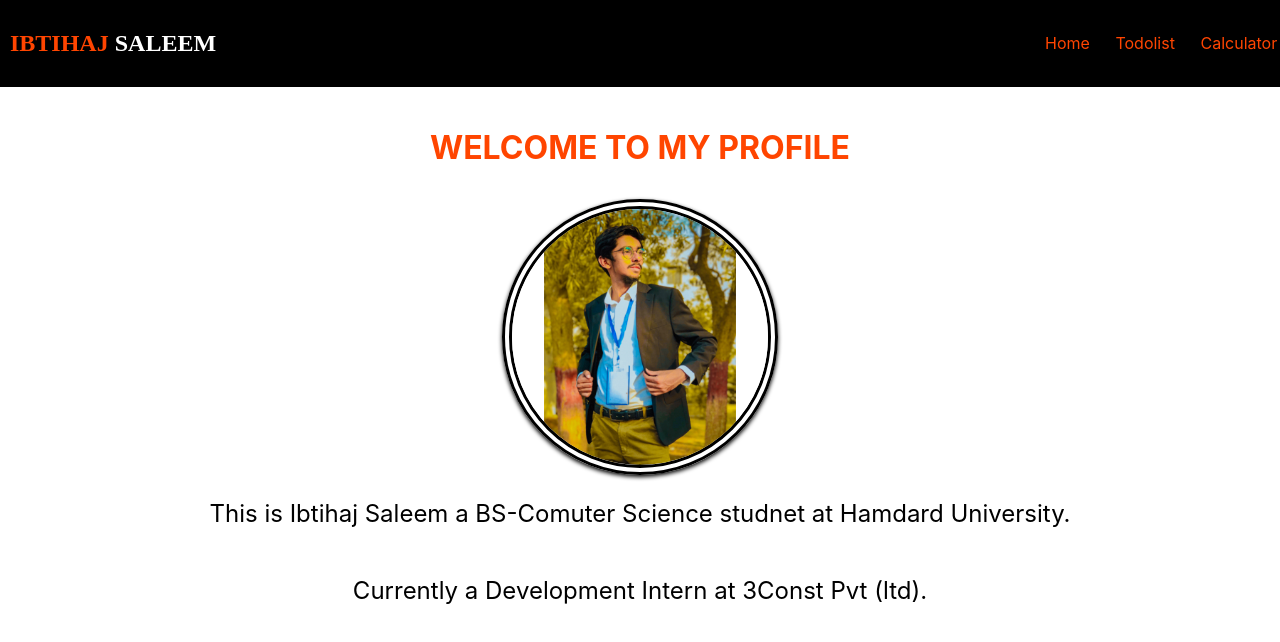
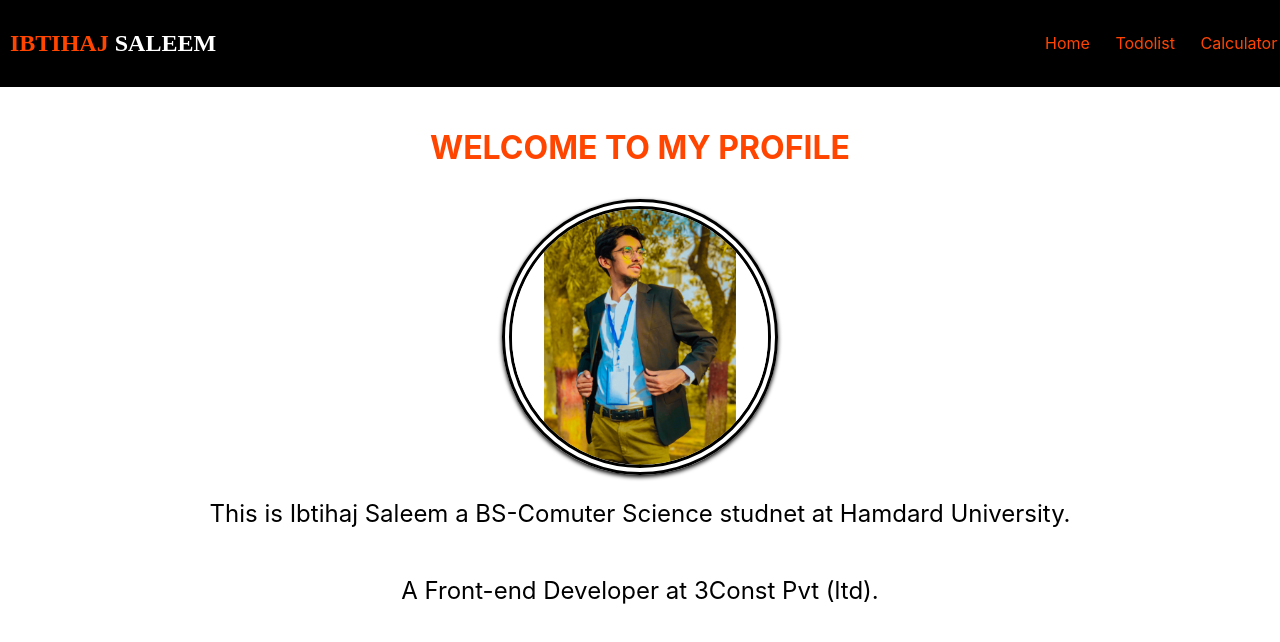
Before and after one commit to ibtihaj1234/Portfolio, a React (Create React App) app: page / in a window 1280 px wide. Shown: the top 642 px of the page. Built offline with nearby package versions, Linux system fonts and the light colour scheme.

Commit message:
Nothing chaged

```diff
--- a/src/components/intro/Intro.jsx
+++ b/src/components/intro/Intro.jsx
@@ -13,7 +13,7 @@ const Intro = () => {
             </div>
             <div className='Introduction'>
                 <p style={{ fontSize: 'X-Large', color: 'black' }}>This is Ibtihaj Saleem a BS-Comuter Science studnet at Hamdard University.</p>
-                <p style={{ fontSize: 'X-Large', color: 'black' }}>Currently a Development Intern at 3Const Pvt (ltd). </p>
+                <p style={{ fontSize: 'X-Large', color: 'black' }}>A Front-end Developer at 3Const Pvt (ltd). </p>
             </div>
         </div>
     )
```
